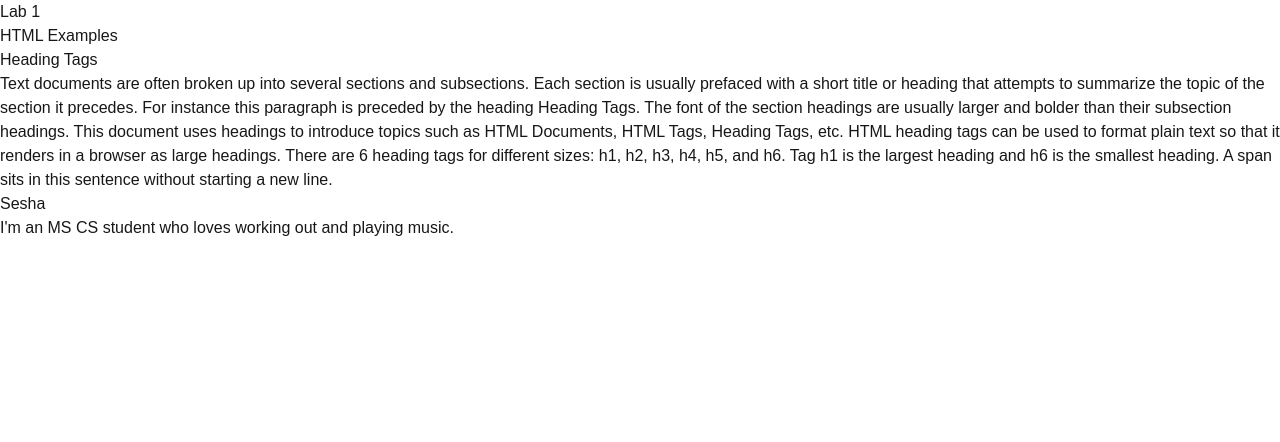
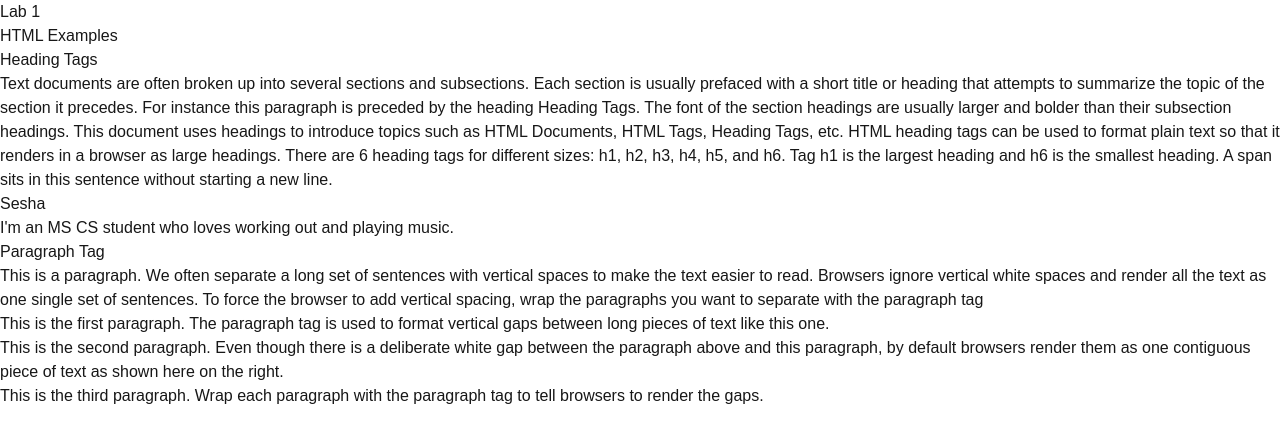
Before and after one commit to sesha-2k3/webdev-client, a Next.js app: page /labs/lab1 in a window 1280 px wide. Shown: the top 442 px of the page. Built offline with nearby package versions, Linux system fonts and the light colour scheme.

Commit message:
add para tags

```diff
--- /dev/null
+++ b/app/labs/lab1/ParagraphTag.tsx
@@ -0,0 +1,28 @@
+export default function ParagraphTag() {
+  return (
+    <div id="wd-p-tag">
+      <h4>Paragraph Tag</h4>
+      <p id="wd-p-1">
+        This is a paragraph. We often separate a long set of sentences with
+        vertical spaces to make the text easier to read. Browsers ignore
+        vertical white spaces and render all the text as one single set of
+        sentences. To force the browser to add vertical spacing, wrap the
+        paragraphs you want to separate with the paragraph tag
+      </p>
+      <p id="wd-p-2">
+        This is the first paragraph. The paragraph tag is used to format
+        vertical gaps between long pieces of text like this one.
+      </p>
+      <p id="wd-p-3">
+        This is the second paragraph. Even though there is a deliberate white
+        gap between the paragraph above and this paragraph, by default
+        browsers render them as one contiguous piece of text as shown here on
+        the right.
+      </p>
+      <p id="wd-p-4">
+        This is the third paragraph. Wrap each paragraph with the paragraph
+        tag to tell browsers to render the gaps.
+      </p>
+    </div>
+  );
+}
--- a/app/labs/lab1/page.tsx
+++ b/app/labs/lab1/page.tsx
@@ -7,7 +7,8 @@
       <h2>Lab 1</h2>
       <h3>HTML Examples</h3>
       <HeadingTags />
-      {/* do the next exercise here */}
+      <ParagraphTag />
+
     </div>
   );
 }
```
